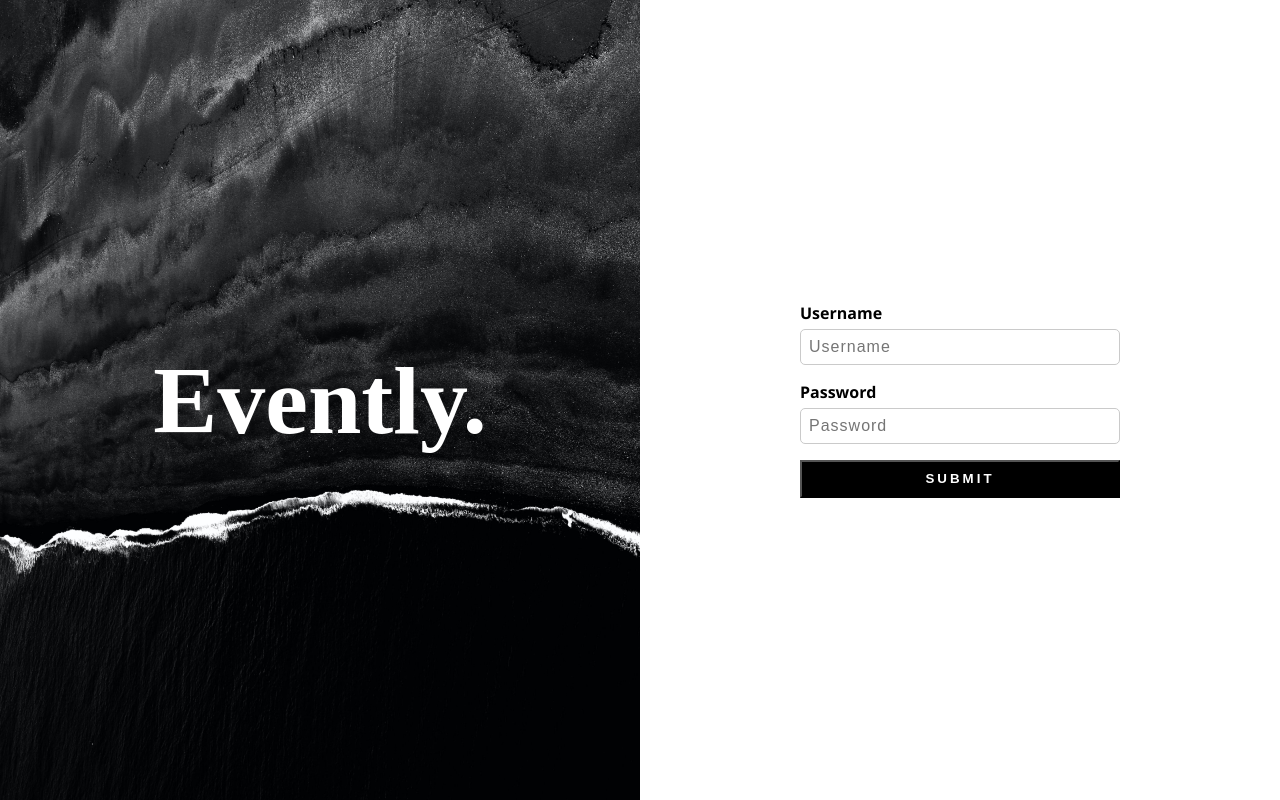
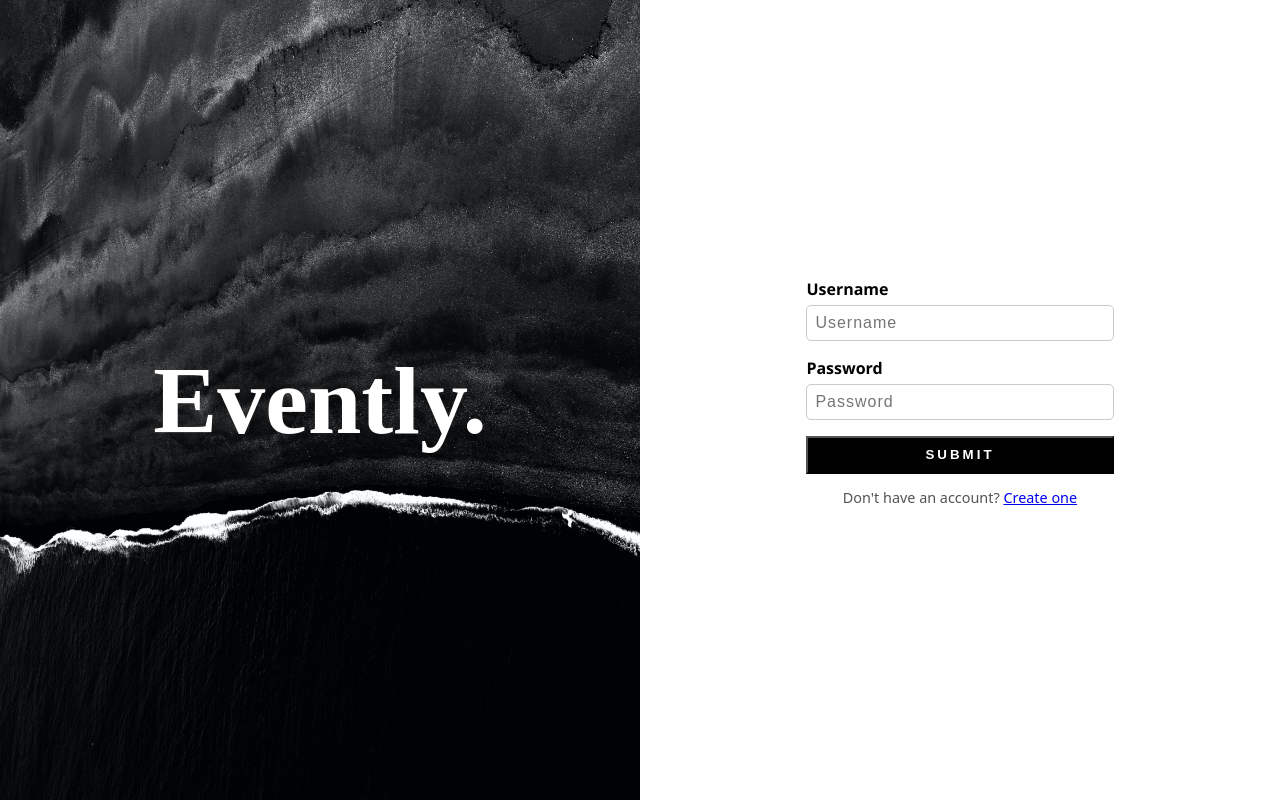
Before and after one commit to TanayJoshi2k/Fakestagram, a React (Create React App) app in the folder Evently_FE/: page / in a window 1280 px wide. Built offline with nearby package versions, Linux system fonts and the light colour scheme; no server answers.

Commit message:
Added Rate Limit Handling Logic in Login and displayed email verification msg sent on signup

```diff
--- a/Evently_FE/src/Login/Login.js
+++ b/Evently_FE/src/Login/Login.js
@@ -1,11 +1,13 @@
 import React, { useState, useEffect } from "react";
+import { Link } from "react-router-dom";
 import axios from "axios";
 
 import classes from "./Login.module.css";
 
 function Login(props) {
   const [userDetails, setUserDetails] = useState({});
-  const [formError, setFormError] = useState("")
+  const [formError, setFormError] = useState("");
+  const [rateError, setRateError] = useState("");
 
   const inputHandler = (e) => {
     setUserDetails({
@@ -21,10 +23,14 @@ function Login(props) {
       .then((res) => {
         setFormError("");
         props.setIsAuth(true);
+        props.setUsername(res.data.message.username);
       })
       .catch((e) => {
+        console.log(e);
         props.setIsAuth(false);
-
+        if (e.response.data.status === 429) {
+          setRateError(e.response.data.error);
+        }
         setFormError(e.response.data.error.error_message);
       });
   };
@@ -41,6 +47,7 @@ function Login(props) {
               <div className={classes.inputControl}>
                 <label>Username</label>
                 <input
+                  disabled={rateError}
                   type="text"
                   placeholder="Username"
                   name="username"
@@ -50,17 +57,26 @@ function Login(props) {
               <div className={classes.inputControl}>
                 <label>Password</label>
                 <input
+                  disabled={rateError}
                   type="password"
                   placeholder="Password"
                   name="password"
                   onChange={inputHandler}
                 />
               </div>
-              {formError ? <p className={classes.formError}>{formError}</p> : null}
+              {formError ? (
+                <p className={classes.formError}>{formError}</p>
+              ) : null}
               <button type="submit" onClick={loginSubmitHandler}>
                 SUBMIT
               </button>
             </div>
+            <p className={classes.signupLink}>
+              Don't have an account? <Link to="/signup">Create one</Link>
+            </p>
+            {rateError ? (
+              <p className={classes.rateError}>{rateError}</p>
+            ) : null}
           </form>
         </div>
       </div>
--- a/Evently_FE/src/Login/Login.module.css
+++ b/Evently_FE/src/Login/Login.module.css
@@ -9,7 +9,6 @@ body {
     height: 100vh;
     overflow: hidden;
     display: flex;
-
 }
 
 .imgContainer {
@@ -37,7 +36,7 @@ body {
 
 .loginForm {
     height: 50vh;
-    width: 50vh;
+    width: 60%;
     display: flex;
     flex-direction: column;
     justify-content: center;
@@ -94,3 +93,33 @@ body {
     font-family: 'Segoe UI', Tahoma, Geneva, Verdana, sans-serif;
 
 }
+
+.loginForm .signupLink {
+    text-align: center;
+    color: #535353;
+    font-size: 0.9rem;
+    font-family: system-ui, -apple-system, BlinkMacSystemFont, 'Segoe UI', Roboto, Oxygen, Ubuntu, Cantarell, 'Open Sans', 'Helvetica Neue', sans-serif;
+}
+
+.rateError {
+    color: red;
+    background-color: pink;
+    font-size: 0.8rem;
+    text-align: center;
+    padding: 0.5rem;
+    font-family: system-ui, -apple-system, BlinkMacSystemFont, 'Segoe UI', Roboto, Oxygen, Ubuntu, Cantarell, 'Open Sans', 'Helvetica Neue', sans-serif;
+    display: flex;
+    align-items: center;
+    justify-content: center;
+    font-weight: 500;
+}
+
+.rateError::before{
+    content:"❌";
+    color: red;
+    background-color: rgb(255, 227, 227);
+    padding: 0.5rem;
+    border-radius: 50%;
+    margin-right: 0.5rem;
+    font-size: 0.5rem;
+}
--- a/Evently_FE/src/Signup/Signup.module.css
+++ b/Evently_FE/src/Signup/Signup.module.css
@@ -0,0 +1,125 @@
+html,
+body {
+    margin: 0;
+    padding: 0;
+}
+
+.loginContainer {
+    width: 100vw;
+    height: 100vh;
+    overflow: hidden;
+    display: flex;
+}
+
+.imgContainer {
+    width: 50%;
+    height: 100%;
+    background: url("../Assets/HomePage.jpg");
+    background-size: 100% 100%;
+    display: flex;
+    justify-content: center;
+    align-items: center;
+}
+
+.imgContainer h1 {
+    font-size: 6rem;
+    color: #ffffff;
+}
+
+.loginFormContainer {
+    width: 50%;
+    height: 100%;
+    display: flex;
+    justify-content: center;
+    align-items: center;
+
+}
+
+.loginForm {
+    height: 50vh;
+    width: 60%;
+    display: flex;
+    flex-direction: column;
+    justify-content: center;
+}
+
+.inputControlGroup {
+    margin: 0 auto;
+    width: 80%;
+}
+
+.loginForm .inputControl {
+    position: relative;
+    display: flex;
+    flex-direction: column;
+    width: 100%;
+    margin-bottom: 1rem;
+}
+
+.loginForm .inputControl label {
+    display: block;
+    font-size: 1rem;
+    margin-bottom: 0.3rem;
+    font-weight: 600;
+    font-family:'Segoe UI', Tahoma, Geneva, Verdana, sans-serif;
+
+}
+
+.loginForm .inputControl input {
+    padding: 0.5rem;
+    color: #000000;
+    font-size: 1rem;
+    letter-spacing: 1px;
+    border-radius: 5px;
+    border: 1px solid #cacaca;
+}
+
+.loginForm .inputControl input:focus {
+    outline: 1px solid black;
+}
+
+.loginForm button {
+    background-color: #000000;
+    color: white;
+    letter-spacing: 3px;
+    width: 100%;
+    padding: 0.6rem;
+    cursor: pointer;
+    font-weight: 600;
+}
+
+.loginForm .formError {
+    text-align: center;
+    color: rgb(255, 0, 51);
+    font-size: 0.9rem;
+    font-family: 'Segoe UI', Tahoma, Geneva, Verdana, sans-serif;
+
+}
+
+.loginForm .signupLink {
+    text-align: center;
+    color: #535353;
+    font-size: 0.9rem;
+    font-family: system-ui, -apple-system, BlinkMacSystemFont, 'Segoe UI', Roboto, Oxygen, Ubuntu, Cantarell, 'Open Sans', 'Helvetica Neue', sans-serif;
+}
+
+.emailVerification {
+    color: green;
+    background-color: palegreen;
+    font-family: system-ui, -apple-system, BlinkMacSystemFont, 'Segoe UI', Roboto, Oxygen, Ubuntu, Cantarell, 'Open Sans', 'Helvetica Neue', sans-serif;
+    font-size: 0.9rem;
+    padding: 1rem;
+}
+
+.signupFormErrors {
+    position: absolute;
+    color: red;
+    background-color: pink;
+    font-family: system-ui, -apple-system, BlinkMacSystemFont, 'Segoe UI', Roboto, Oxygen, Ubuntu, Cantarell, 'Open Sans', 'Helvetica Neue', sans-serif;
+    font-size: 0.75rem;
+    padding: 0.2rem 0.3rem;
+    margin-top: 0;
+    margin-bottom: 0;
+    bottom: 0;
+    border-radius: 10px;
+}
```
Also changed, not shown: Evently_FE/src/Signup/Signup.js (+107 -0 lines).
